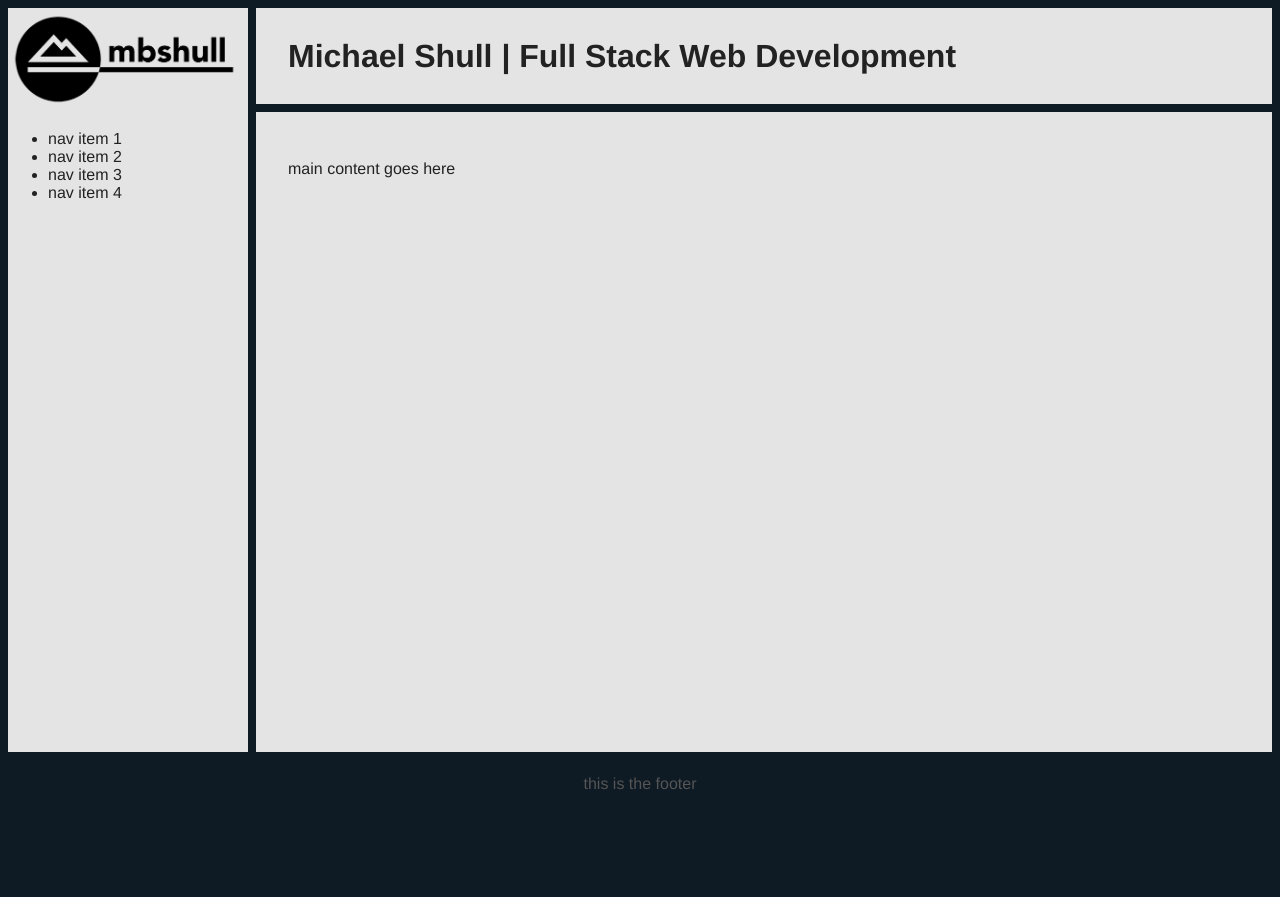
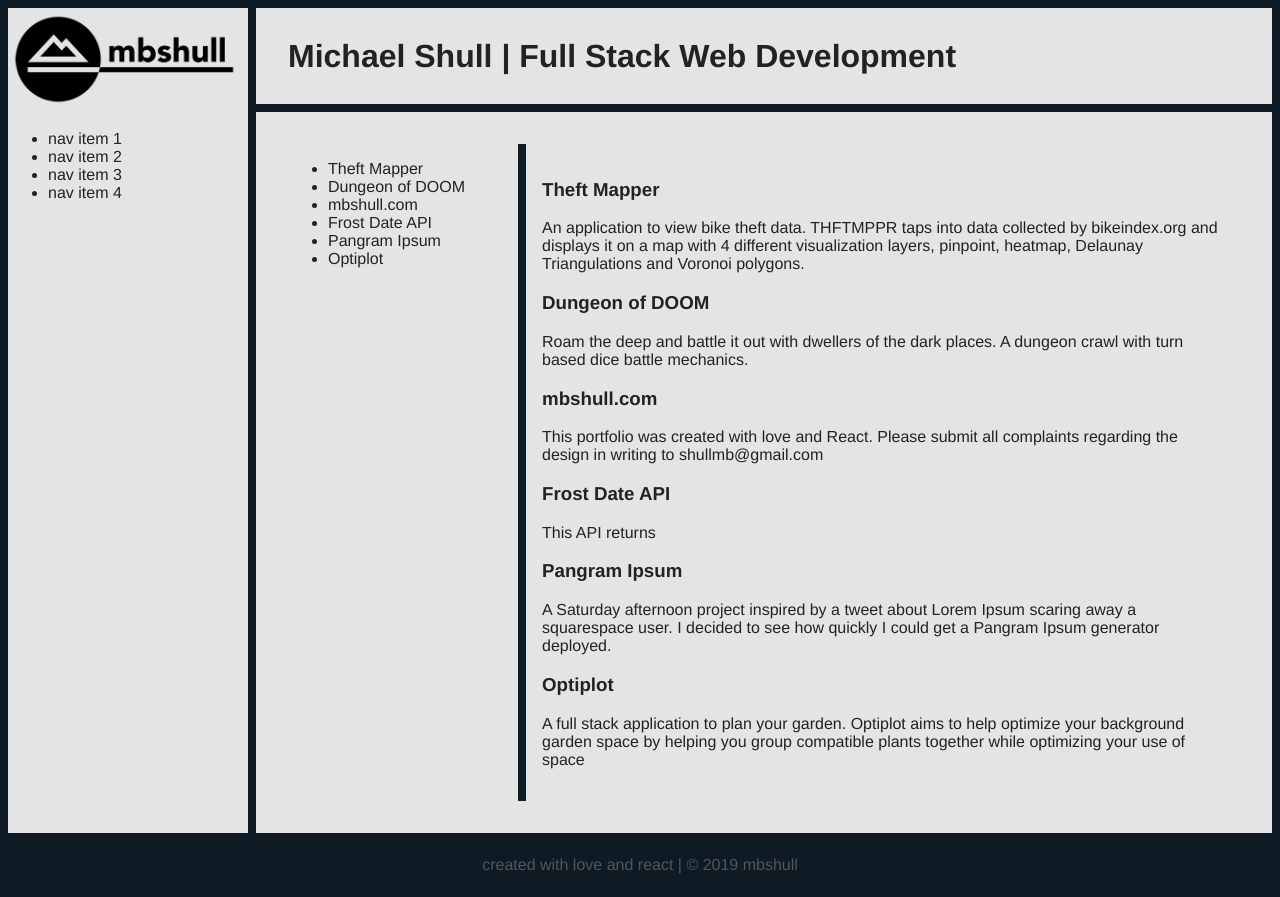
Before and after one commit to shullmb/portfolio2019, a React (Create React App) app: page / in a window 1280 px wide. Before the commit the page ends 816 px from the top, so only its background shows below. Built offline with nearby package versions, Linux system fonts and the light colour scheme.

Commit message:
Project view functionality up and running

```diff
--- a/src/App.jsx
+++ b/src/App.jsx
@@ -1,5 +1,6 @@
 import React, { Component } from 'react';
 import logo from './img/mbshull_logo.png';
+import ProjectContainer from './components/ProjectContainer';
 
 class App extends Component {
   render() {
@@ -18,11 +19,12 @@ class App extends Component {
           </ul>
         </nav>
         <main>
-          <p>
+          {/* <p>
             main content goes here
-          </p>
+          </p> */}
+          <ProjectContainer />
         </main>
-        <footer> this is the footer</footer>
+        <footer> created with love and react | &copy; {new Date().getFullYear()} mbshull </footer>
       </div>
     );
   }
--- a/src/components/ProjectContainer.jsx
+++ b/src/components/ProjectContainer.jsx
@@ -0,0 +1,19 @@
+import React, {useState} from 'react';
+import ProjectMenu from './ProjectMenu';
+import ProjectViewport from './ProjectViewport';
+import projectsData from '../data/projects';
+
+
+const ProjectContainer = props => {
+  const [projects, setProjects] = useState(projectsData);
+  const [currentView, setCurrentView] = useState(projects)
+
+  return (
+    <div id="ProjectContainer">
+      <ProjectMenu projects={projects} handleClick={setCurrentView} />
+      <ProjectViewport currentView={currentView} />
+    </div>
+  )
+}
+
+export default ProjectContainer;
--- a/src/components/ProjectMenu.jsx
+++ b/src/components/ProjectMenu.jsx
@@ -0,0 +1,21 @@
+import React from 'react';
+
+const ProjectMenu = ({projects, handleClick}) => {
+  return (
+    <div id="ProjectMenu">
+      <ul>
+        {
+          projects.map( project => (
+            <li key={project.title} onClick={ () => handleClick(project)}>
+              {project.title}
+            </li>
+          ))
+        }
+      </ul>
+    </div>
+
+  )
+
+}
+
+export default ProjectMenu;
--- /dev/null
+++ b/src/components/ProjectView.jsx
@@ -0,0 +1,14 @@
+import React from 'react';
+
+const ProjectView = ({project}) => {
+  return (
+    <div>
+      <h3>{project.title}</h3>
+      <h4>{project.summary}</h4>
+      <p><a href={project.gh}> Source</a></p>
+      <p><a href={project.live}>Live</a></p>
+    </div>
+  )
+}
+
+export default ProjectView;
--- /dev/null
+++ b/src/components/ProjectViewSummary.jsx
@@ -0,0 +1,20 @@
+import React from 'react';
+
+const ProjectViewSummary = ({projects}) => {
+  const summary = projects.map((project,i) => {
+    return (
+      <div key={"project" + i}>
+      <h3>{project.title}</h3>
+      <p>{project.summary}</p>
+    </div>
+    )
+  })
+
+  return (
+    <div>
+      {summary}
+    </div>
+  )
+}
+
+export default ProjectViewSummary;
--- /dev/null
+++ b/src/components/ProjectViewport.jsx
@@ -0,0 +1,18 @@
+import React from 'react';
+import ProjectViewSummary from './ProjectViewSummary';
+import ProjectView from './ProjectView';
+
+
+const ProjectViewport = ({currentView}) => {
+
+    return (
+      <div id="ProjectViewport">
+        {
+          currentView.length ? <ProjectViewSummary projects={currentView} />
+                              : <ProjectView project={currentView} />
+        }
+      </div>
+  )
+}
+
+export default ProjectViewport;
--- a/src/styles/Project.scss
+++ b/src/styles/Project.scss
@@ -0,0 +1,23 @@
+#ProjectContainer {
+  width: 100%;
+  height: 100%;
+  display: grid;
+  grid-template-rows: 1fr;
+  grid-template-columns: 1fr 3fr;
+  grid-template-areas: "menu viewport"
+}
+
+
+#ProjectMenu {
+  grid-area: menu;
+  border-right: .5em solid $mainBGColor;
+  // width: 20%;
+  // height: 100%;
+}
+
+#ProjectViewport {
+  grid-area: viewport;
+  padding: 1em;
+  // height: 100%;
+  // width: 80%;
+}
--- a/src/styles/index.scss
+++ b/src/styles/index.scss
@@ -1,2 +1,3 @@
 @import url('https://fonts.googleapis.com/css?family=Fira+Mono');
 @import 'App';
+@import 'Project';
```
